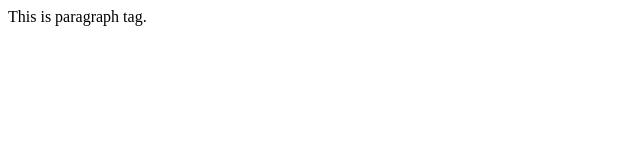
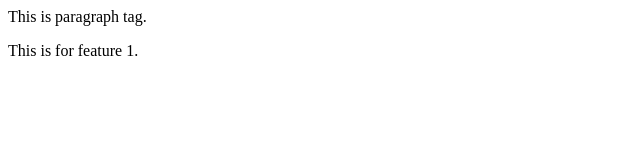
Before and after one commit to yogawagh/R, a plain HTML site: page index.html in a window 1280 px wide. Shown: the whole page, without its empty margins (0-640 px from the left). Drawn offline with Linux system fonts and the light colour scheme.

Commit message:
Adding f

```diff
--- a/index.html
+++ b/index.html
@@ -1 +1,2 @@
 <p>This is paragraph tag.</p>
+<p>This is for feature 1.</p>
```
